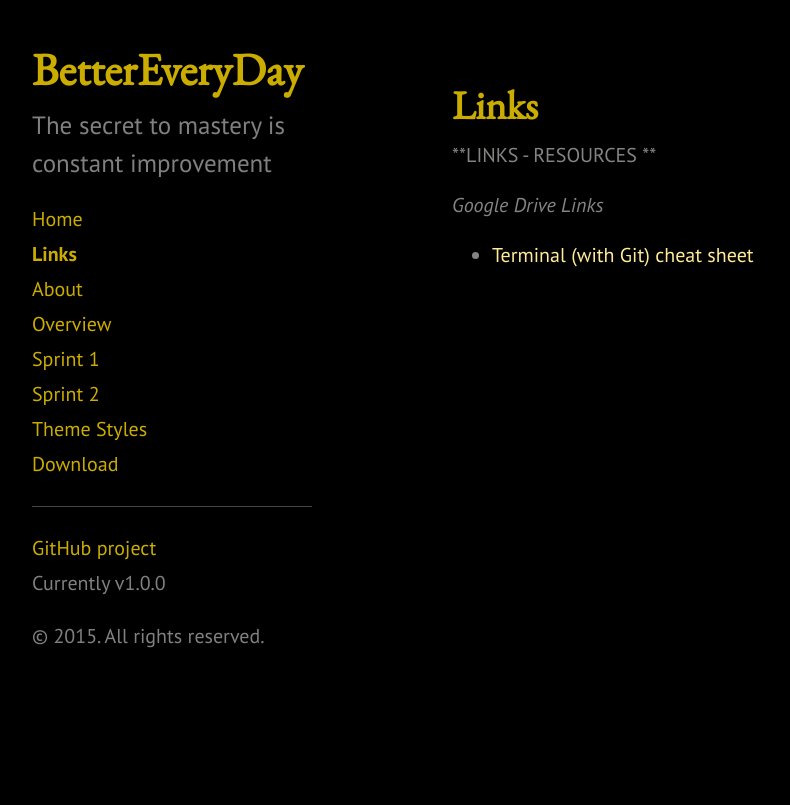
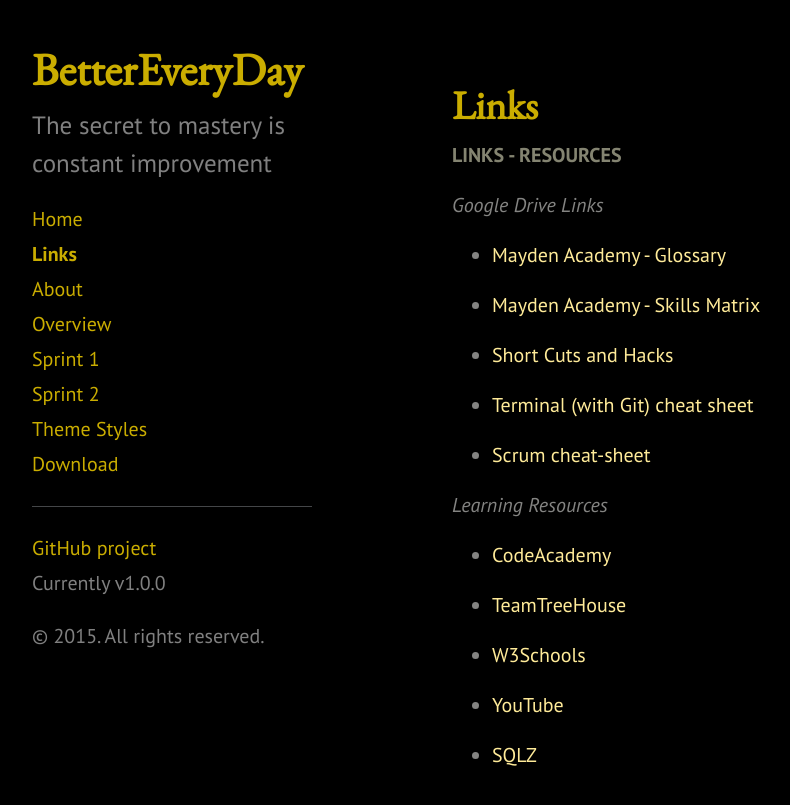
Before and after one commit to bettereveryday/bettereveryday.github.io, a Jekyll site: the page built from Links.md, in a window 1280 px wide and 930 px high. Shown: the top 805 px of the window, without its empty margins (8-798 px from the left). Built offline with Jekyll 4.4.1, drawn with Linux system fonts in a browser that asks for light colours; Markdown is read by kramdown in place of the engine named in the settings.

Commit message:
More links posted to link page

```diff
--- a/Links.md
+++ b/Links.md
@@ -3,8 +3,29 @@ layout: page
 title: Links
 ---
 
-**LINKS - RESOURCES  **
+**LINKS - RESOURCES**
 
 *Google Drive Links*
 
+* <a href="https://docs.google.com/spreadsheets/d/1HM41MPvRYcwLcFzh9aX1cidEZFA3q8GaiaUhc-beV8U/edit#gid=0"> Mayden Academy - Glossary </a>
+
+* <a href="https://docs.google.com/spreadsheets/d/12mwkcT9bC6xFYjCIbk5EFMcPz8ohTHNI5afDXlIMscg/edit#gid=0"> Mayden Academy - Skills Matrix </a>
+
+* <a href="https://docs.google.com/spreadsheets/d/1nLUm5TwHTu94OETR_1SSJCxmFivlIhWl02V4Lm_OHVg/edit#gid=0"> Short Cuts and Hacks </a>
+
 * <a href="https://docs.google.com/spreadsheets/d/1DiM0tuiyeakaCodlUrqRT6AehLEgeY4Ypd8wgYMUTP0/edit#gid=0"> Terminal (with Git) cheat sheet </a>
+
+* <a href="https://docs.google.com/spreadsheets/d/1H7WmJ61mXwpekHgSwbzIhu8mng8QdezasWrlHMA_VMM/edit#gid=0"> Scrum cheat-sheet </a>
+
+
+*Learning Resources*
+
+* <a href="https://www.codecademy.com/learn"> CodeAcademy </a>
+
+* <a href="https://teamtreehouse.com/home"> TeamTreeHouse </a>
+
+* <a href="http://w3schools.com"> W3Schools </a>
+
+* <a href="https://www.youtube.com/watch?v=Z9hyESCLm8k"> YouTube </a>
+
+* <a href="http://sqlzoo.net/wiki/SQL_Tutorial"> SQLZ </a>
```
